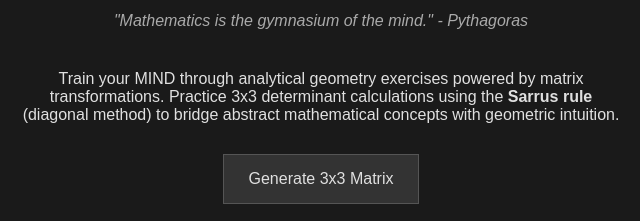
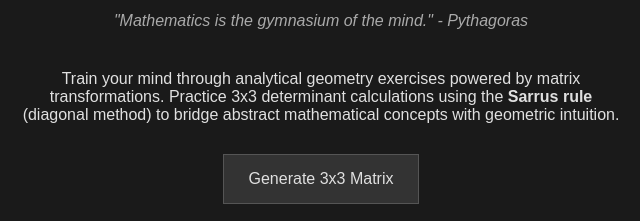
Before and after one commit to s33ding/MatrixGym, a plain HTML site: page index.html in a window 1280 px wide. Shown: the part 128-349 px from the top of the page, 319-959 px from the left. Drawn offline with Linux system fonts and the light colour scheme.

Commit message:
Revert "tst codebuild"
This reverts commit 596a8a1772dbe2580d2b2585737169a71115799f.

```diff
--- a/index.html
+++ b/index.html
@@ -54,7 +54,7 @@
         "Mathematics is the gymnasium of the mind." - Pythagoras
     </p>
     <p style="text-align: center; margin: 20px 0; max-width: 600px;">
-        Train your MIND through analytical geometry exercises powered by matrix transformations.
+        Train your mind through analytical geometry exercises powered by matrix transformations.
         Practice 3x3 determinant calculations using the <strong>Sarrus rule</strong> (diagonal method) to bridge
         abstract mathematical concepts with geometric intuition.
     </p>
```
